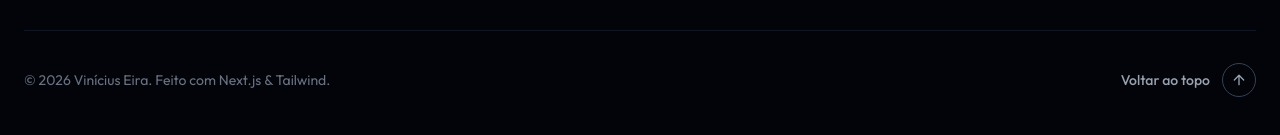
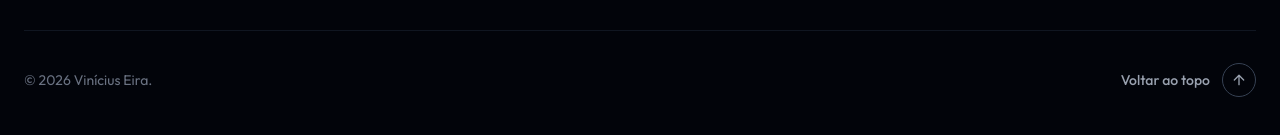
Before and after one commit to Vinicius-Eira/meu-portfolio, a Next.js app: page / in a window 1280 px wide. Shown: the part 6167-6302 px from the top of the page. Built offline with nearby package versions, Linux system fonts and the light colour scheme.

Commit message:
Update Footer.tsx

```diff
--- a/src/components/layout/Footer.tsx
+++ b/src/components/layout/Footer.tsx
@@ -47,7 +47,7 @@ export const Footer = () => {
                 <div className="flex flex-col md:flex-row items-center justify-between gap-6 pt-8 border-t border-gray-800/50">
 
                     <p className="text-gray-500 text-sm font-mono text-center md:text-left">
-                        &copy; {new Date().getFullYear()} Vinícius Eira. Feito com Next.js & Tailwind.
+                        &copy; {new Date().getFullYear()} Vinícius Eira.
                     </p>
 
                     <button
```
